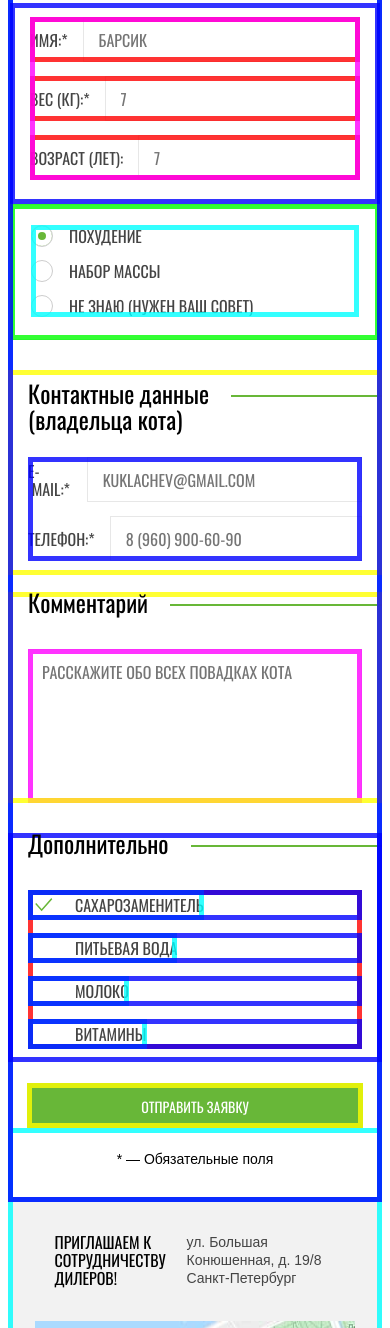
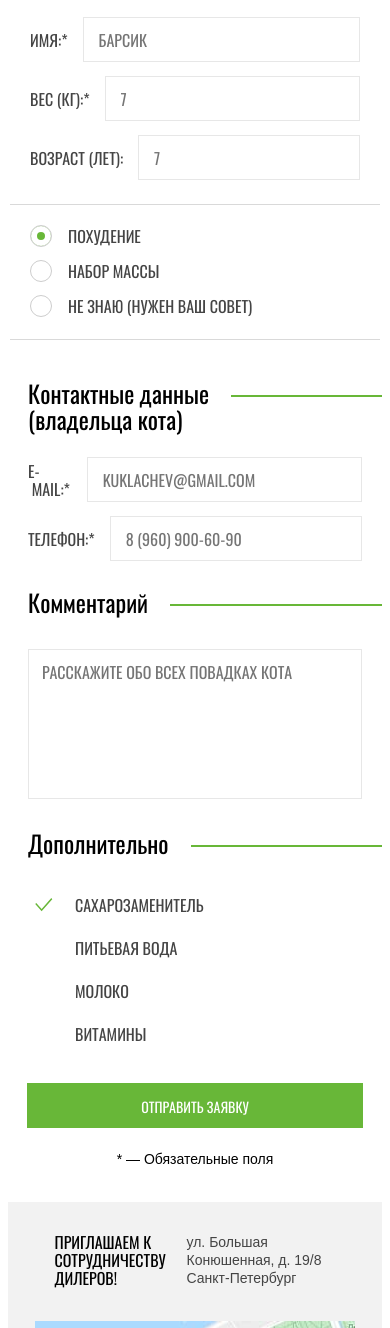
Before and after one commit to VioletNeon/cat-energy_html_sass, a website: page source/form.html in a window 390 px wide. Shown: the part 414-1742 px from the top of the page. Drawn offline with nearby package versions, Linux system fonts and the light colour scheme; files that its build step writes are made by us from their sources.

Commit message:
Адаптивная сетка для страницы формы

```diff
--- a/source/form.html
+++ b/source/form.html
@@ -40,6 +40,7 @@
       <h2 class="visually-hidden">Анкета</h2>
       <p class="form-section__text">Заполните анкету, и мы подберем программу питания для вашего кота</p>
       <form class="form" method="post" action="https://echo.htmlacademy.ru/" target="_blank">
+        <div class="form__wrapper">
           <fieldset class="info-about">
             <legend class="visually-hidden">Введите данные Вашего кота</legend>
             <ul class="info-about__list">
@@ -74,6 +75,7 @@
               </li>
             </ul>
           </fieldset>
+        </div>
         <fieldset class="data-contacts">
           <legend class="data-contacts__title form-title">Контактные&nbsp;данные (владельца&nbsp;кота)</legend>
           <ul class="data-contacts__list">
--- a/source/sass/blocks/common-blocks/page.scss
+++ b/source/sass/blocks/common-blocks/page.scss
@@ -15,7 +15,6 @@
   min-width: 320px;
 
   @media (min-width: $desktop-width) {
-    min-width: 1150px;
     display: grid;
     grid-template-columns: 1fr min-content 1fr;
     grid-template-rows: max-content min-content min-content;
--- a/source/sass/blocks/main-content-blocks/form-page-blocks/additions.scss
+++ b/source/sass/blocks/main-content-blocks/form-page-blocks/additions.scss
@@ -8,12 +8,14 @@
   border-left: none;
   padding: 0;
   margin: 30px 0 21px 0;
-  outline: 5px solid rgba(0, 0, 255, 0.8);
-  outline-offset: -5px;
 
   @media (min-width: $tablet-width) {
     margin: 0;
     padding: 0 30px 0 30px;
+  }
+
+  @media (min-width: $desktop-width) {
+    padding: 0 70px 0 70px;
   }
 }
 
@@ -29,29 +31,35 @@
 .additions__list {
   @include reset-list-style();
 
-  outline: 5px solid rgba(255, 0, 0, 0.8);
-  outline-offset: -5px;
   min-width: 280px;
   margin: 31px 20px 0 20px;
 
   @media (min-width: $tablet-width) {
-    margin: 53px 40px 22px 40px;
+    margin: 53px 40px 54px 40px;
     display: flex;
     flex-wrap: wrap;
     justify-content: flex-start;
     column-gap: 60px;
+    row-gap: 32px;
+  }
+
+  @media (min-width: $desktop-width) {
+    column-gap: 80px;
+    margin: 53px 40px 61px 40px;
   }
 }
 
 .additions__item {
   margin: 0 0 13px 0;
-  outline: 5px solid rgba(0, 0, 255, 0.8);
-  outline-offset: -5px;
   position: relative;
 
   @media (min-width: $tablet-width) {
-    margin: 0 0 32px 0;
+    margin: 0;
     min-width: 276px;
+  }
+
+  @media (min-width: $desktop-width) {
+    min-width: 241px;
   }
 }
 
@@ -59,8 +67,6 @@
   display: flex;
   align-items: center;
   width: max-content;
-  outline: 5px solid rgba(0, 255, 255, 0.8);
-  outline-offset: -5px;
 }
 
 .additions__input-description::before {
--- a/source/sass/blocks/main-content-blocks/form-page-blocks/choose-program.scss
+++ b/source/sass/blocks/main-content-blocks/form-page-blocks/choose-program.scss
@@ -2,21 +2,29 @@
 @import "./source/sass/mixin.scss";
 
 .choose-program {
-  border: 1px solid $bright-gray-color;
+  border-top: 1px solid $bright-gray-color;
+  border-bottom: 1px solid $bright-gray-color;
+  border-right: none;
+  border-left: none;
   padding: 20px 0 9px 0;
-  outline: 5px solid rgba(0, 255, 0, 0.8);
-  outline-offset: -5px;
 
   @media (min-width: $tablet-width) {
     padding: 25px 28px 12px 28px;
     margin: 0 70px 0 70px;
+    border: 1px solid $bright-gray-color;
+  }
+
+  @media (min-width: $desktop-width) {
+    padding: 0 0 0 28px;
+    margin: 0;
+    flex-grow: 1;
+    display: flex;
+    align-items: center;
   }
 }
 
 .choose-program__list {
   @include reset-list-style();
-  outline: 5px solid rgba(0, 255, 255, 0.8);
-  outline-offset: -5px;
 
   min-width: 280px;
   margin: 0 20px;
@@ -24,10 +32,21 @@
   @media (min-width: $tablet-width) {
     margin: 0;
   }
+
+  @media (min-width: $desktop-width) {
+    padding: 24px 0 24px 0;
+    min-width: 533px;
+  }
 }
 
 .choose-program__item {
   margin: 0 0 13px 0;
+
+  &:last-child {
+    @media (min-width: $desktop-width) {
+      margin: 0;
+    }
+  }
 }
 
 .choose-program__input-description {
--- a/source/sass/blocks/main-content-blocks/form-page-blocks/data-contacts.scss
+++ b/source/sass/blocks/main-content-blocks/form-page-blocks/data-contacts.scss
@@ -8,12 +8,15 @@
   border-left: none;
   padding: 0;
   margin: 30px 0 0 0;
-  outline: 5px solid rgba(255, 255, 0, 0.8);
-  outline-offset: -5px;
 
   @media (min-width: $tablet-width) {
     margin: 75px 0 0 0;
     padding: 0 30px 0 30px;
+  }
+
+  @media (min-width: $desktop-width) {
+    padding: 0 70px 0 70px;
+    margin: 0;
   }
 }
 
@@ -23,7 +26,7 @@
 
   @media (min-width: $tablet-width) {
     padding-left: 40px;
-    padding-right: 43px;
+    padding-right: 42px;
     width: max-content;
     top: -5px;
   }
@@ -32,12 +35,18 @@
 .data-contacts__list {
   @include reset-list-style();
 
-  outline: 5px solid rgba(0, 0, 255, 0.8);
-  outline-offset: -5px;
   min-width: 280px;
   margin: 35px 20px 0 20px;
 
   @media (min-width: $tablet-width) {
+    margin: 75px 40px 70px 40px;
+  }
+
+  @media (min-width: $desktop-width) {
+    display: flex;
+    flex-wrap: wrap;
+    column-gap: 80px;
+    row-gap: 40px;
     margin: 75px 40px 70px 40px;
   }
 }
@@ -51,13 +60,18 @@
     margin: 0 0 20px 0;
   }
 
+  @media (min-width: $desktop-width) {
+    margin: 0;
+    flex-grow: 1;
+    min-width: 561px;
+  }
 }
 
 .data-contacts__input-description {
   margin: 0 15px 0 0;
 
   @media (min-width: $tablet-width) {
-    margin: 0 19px 0 0;
+    margin: 0 17px 0 0;
   }
 }
 
--- a/source/sass/blocks/main-content-blocks/form-page-blocks/form-section.scss
+++ b/source/sass/blocks/main-content-blocks/form-page-blocks/form-section.scss
@@ -2,9 +2,6 @@
 @import "./source/sass/mixin.scss";
 
 .form-section {
-  outline: 5px solid rgba(255, 0, 255, 0.8);
-  outline-offset: -5px;
-
   @media (min-width: $tablet-width) {
     grid-column: 1 / 4;
     grid-row: 2 / 3;
@@ -17,16 +14,12 @@
 }
 
 .form-section__wrapper {
-  outline: 5px solid rgba(0, 0, 255, 0.8);
-  outline-offset: -5px;
   position: relative;
 }
 
 .form-section__text {
   margin: 0 20px 26px 20px;
   width: 280px;
-  outline: 5px solid rgba(255, 255, 0, 0.8);
-  outline-offset: -5px;
 
   @include font-special(400);
   @include font-size(14px, 18px);
@@ -44,8 +37,6 @@
 }
 
 .form-section__button {
-  outline: 5px solid rgba(255, 255, 0, 0.8);
-  outline-offset: -5px;
   width: 90%;
   margin: 0 auto;
   border: none;
@@ -55,6 +46,11 @@
     margin: 0 0 0 70px;
     height: 52px;
   }
+
+  @media (min-width: $desktop-width) {
+    margin: 0 0 0 110px;
+    width: 568px;
+  }
 }
 
 .form-section__legend {
@@ -62,8 +58,6 @@
   text-align: center;
   min-width: 280px;
   padding: 23px 0 35px 0;
-  outline: 5px solid rgba(0, 255, 255, 0.8);
-  outline-offset: -5px;
 
   @include font-size(14px, 16px);
 
@@ -77,4 +71,9 @@
 
     @include font-size(16px, 16px);
   }
+
+  @media (min-width: $desktop-width) {
+    margin: 0 0 0 110px;
+    left: 642px;
+  }
 }
--- /dev/null
+++ b/source/sass/blocks/main-content-blocks/form-page-blocks/form.scss
@@ -0,0 +1,13 @@
+@import "./source/sass/variables.scss";
+@import "./source/sass/mixin.scss";
+
+.form__wrapper {
+  @media (min-width: $desktop-width) {
+    padding: 69px 110px 72px 110px;
+    display: flex;
+    flex-wrap: wrap;
+    column-gap: 80px;
+    row-gap: 40px;
+    margin: 0;
+  }
+}
--- a/source/sass/blocks/main-content-blocks/form-page-blocks/info-about.scss
+++ b/source/sass/blocks/main-content-blocks/form-page-blocks/info-about.scss
@@ -4,24 +4,32 @@
 .info-about {
   border: none;
   padding: 14px 20px 10px 20px;
-  outline: 5px solid rgba(0, 0, 255, 0.8);
-  outline-offset: -5px;
 
   @media (min-width: $tablet-width) {
     padding: 69px 30px 72px 30px;
+  }
+
+  @media (min-width: $desktop-width) {
+    padding: 0;
+    margin: 0;
+    flex-grow: 1;
   }
 }
 
 .info-about__list {
   @include reset-list-style();
 
-  outline: 5px solid rgba(255, 0, 255, 0.8);
-  outline-offset: -5px;
   min-width: 280px;
   margin: 0 auto;
 
   @media (min-width: $tablet-width) {
     padding: 0 40px 0 40px;
+  }
+
+  @media (min-width: $desktop-width) {
+    padding: 0;
+    min-width: 561px;
+    margin: 0;
   }
 }
 
@@ -29,11 +37,15 @@
   margin: 0 0 14px 0;
   display: flex;
   align-items: center;
-  outline: 5px solid rgba(255, 0, 0, 0.8);
-  outline-offset: -5px;
 
   @media (min-width: $tablet-width) {
     margin: 0 0 20px 0;
+  }
+
+  &:last-child {
+    @media (min-width: $desktop-width) {
+      margin: 0;
+    }
   }
 }
 
--- a/source/sass/blocks/main-content-blocks/form-page-blocks/leave-comment.scss
+++ b/source/sass/blocks/main-content-blocks/form-page-blocks/leave-comment.scss
@@ -8,12 +8,14 @@
   border-left: none;
   padding: 0;
   margin: 17px 0 0 0;
-  outline: 5px solid rgba(255, 255, 0, 0.8);
-  outline-offset: -5px;
 
   @media (min-width: $tablet-width) {
     margin: 0;
     padding: 0 30px 0 30px;
+  }
+
+  @media (min-width: $desktop-width) {
+    padding: 0 70px 0 70px;
   }
 }
 
@@ -26,8 +28,6 @@
   min-width: 280px;
   margin: 31px 20px 0 20px;
   padding: 0;
-  outline: 5px solid rgba(255, 0, 255, 0.8);
-  outline-offset: -5px;
 
   @media (min-width: $tablet-width) {
     margin: 71px 40px 70px 40px;
--- a/source/sass/blocks/main-content-blocks/form-page-blocks/page-form.scss
+++ b/source/sass/blocks/main-content-blocks/form-page-blocks/page-form.scss
@@ -2,14 +2,16 @@
 @import "./source/sass/mixin.scss";
 
 .page-form {
-  outline: 5px solid rgba(0, 255, 255, 0.8);
-  outline-offset: -5px;
-
   @media (min-width: $tablet-width) {
     display: grid;
     justify-content: center;
     grid-template-columns: 1fr min-content 1fr;
     grid-template-rows: min-content min-content;
+  }
+
+  @media (min-width: $desktop-width) {
+    grid-column: 1 / 4;
+    grid-row: 2 / 3;
   }
 }
 
@@ -17,8 +19,6 @@
   color: $black-color;
   margin: 0;
   padding: 30px 20px 35px 20px;
-  outline: 5px solid rgba(0, 255, 0, 0.8);
-  outline-offset: -5px;
 
   @include font-special(400);
   @include font-size(36px, 36px);
--- a/source/sass/style.scss
+++ b/source/sass/style.scss
@@ -22,6 +22,7 @@
 @import "./source/sass/blocks/footer-blocks/copyright.scss";
 @import "./source/sass/blocks/main-content-blocks/form-page-blocks/page-form.scss";
 @import "./source/sass/blocks/main-content-blocks/form-page-blocks/form-section.scss";
+@import "./source/sass/blocks/main-content-blocks/form-page-blocks/form.scss";
 @import "./source/sass/blocks/main-content-blocks/form-page-blocks/info-about.scss";
 @import "./source/sass/blocks/common-blocks/input-worksheet.scss";
 @import "./source/sass/blocks/common-blocks/text-worksheet.scss";
```
Lines whose indentation alone changed are shown as unchanged.
